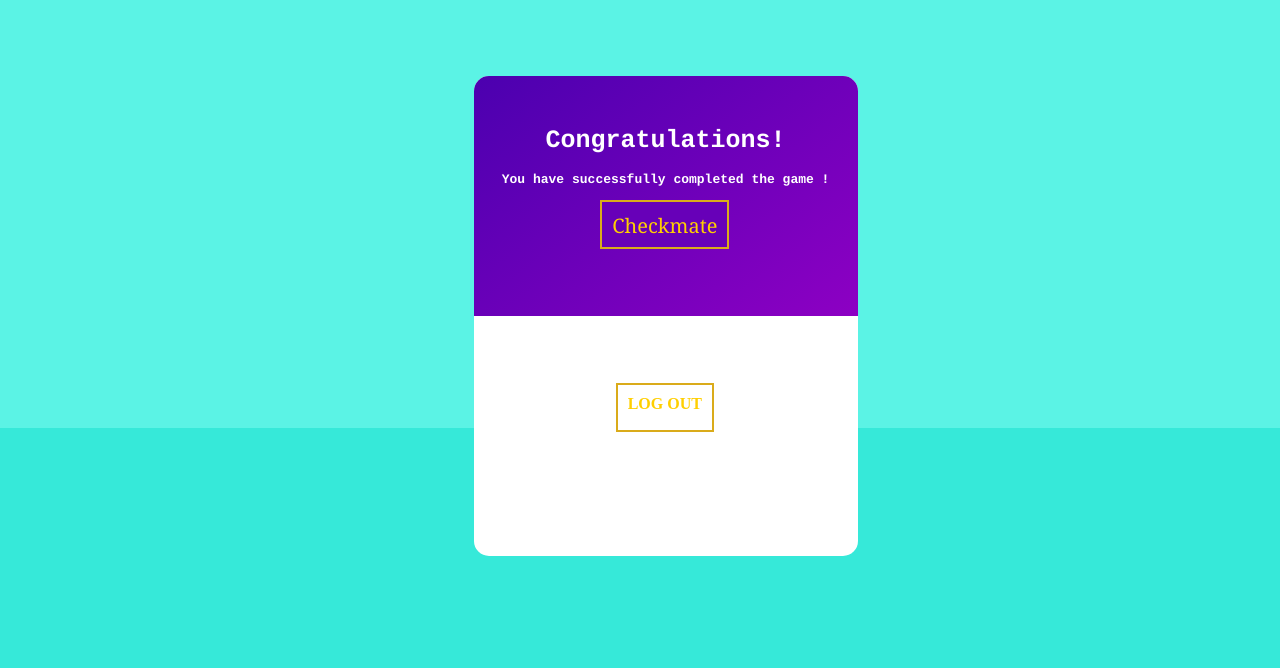
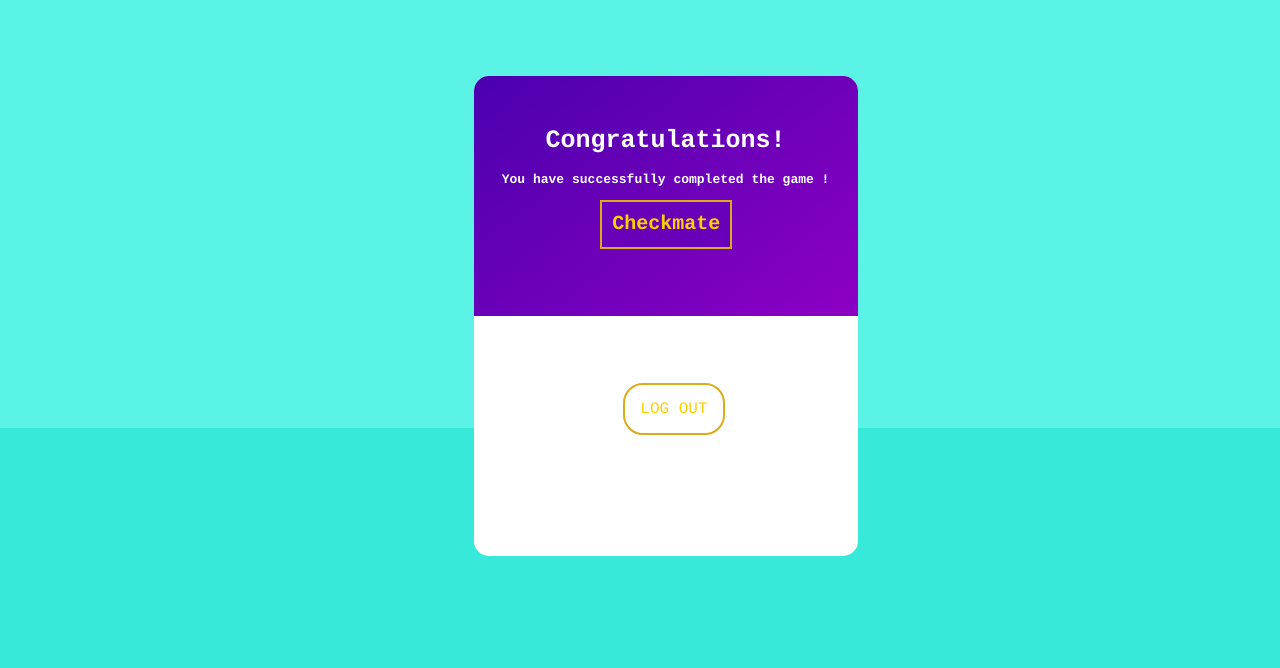
Before and after one commit to bitsacm/Checkmate2017, a Django app: template CheckMate2017-master/checkmate2017/mainapp/templates/mainapp/congrats.html in a window 1280 px wide. Shown: the part 132-800 px from the top of the page. Run offline with Django 3.2, Linux system fonts and the light colour scheme; the template is opened without the code that fills it, so the values that code supplies are empty.

Commit message:
congrats page done1

```diff
--- a/CheckMate2017-master/checkmate2017/mainapp/static/mainapp/css/congrats.css
+++ b/CheckMate2017-master/checkmate2017/mainapp/static/mainapp/css/congrats.css
@@ -55,8 +55,8 @@ body{
 
 .check{
   padding: 10px;
-  font-family: georgia, verdana;
-  /*font-weight: bold;*/
+  font-family: courier, verdana;
+  font-weight: bold;
   font-size: 20px;
   background-color: #6700B8;
   left: 33%;
@@ -75,16 +75,18 @@ body{
 }
 
 .bottom a{
+  font-family: courier, verdana;
   position: absolute;
-  left: 37%;
+  left: 39%;
   top: 35%;
   width: auto;
-  height: 25px;
-  font-weight: bold;
+  height: auto;
+  /*font-weight: bold;*/
+  border-radius: 20px;
   border: 2px solid #DAAB1A;
   text-decoration: none;
   color: #FFCF00;
-  padding: 10px;
+  padding: 15px;
 }
 .bottom a:hover{
   background-color:#9934CA;
```
Also changed, not shown: CheckMate2017-master/checkmate2017/db.sqlite3.
